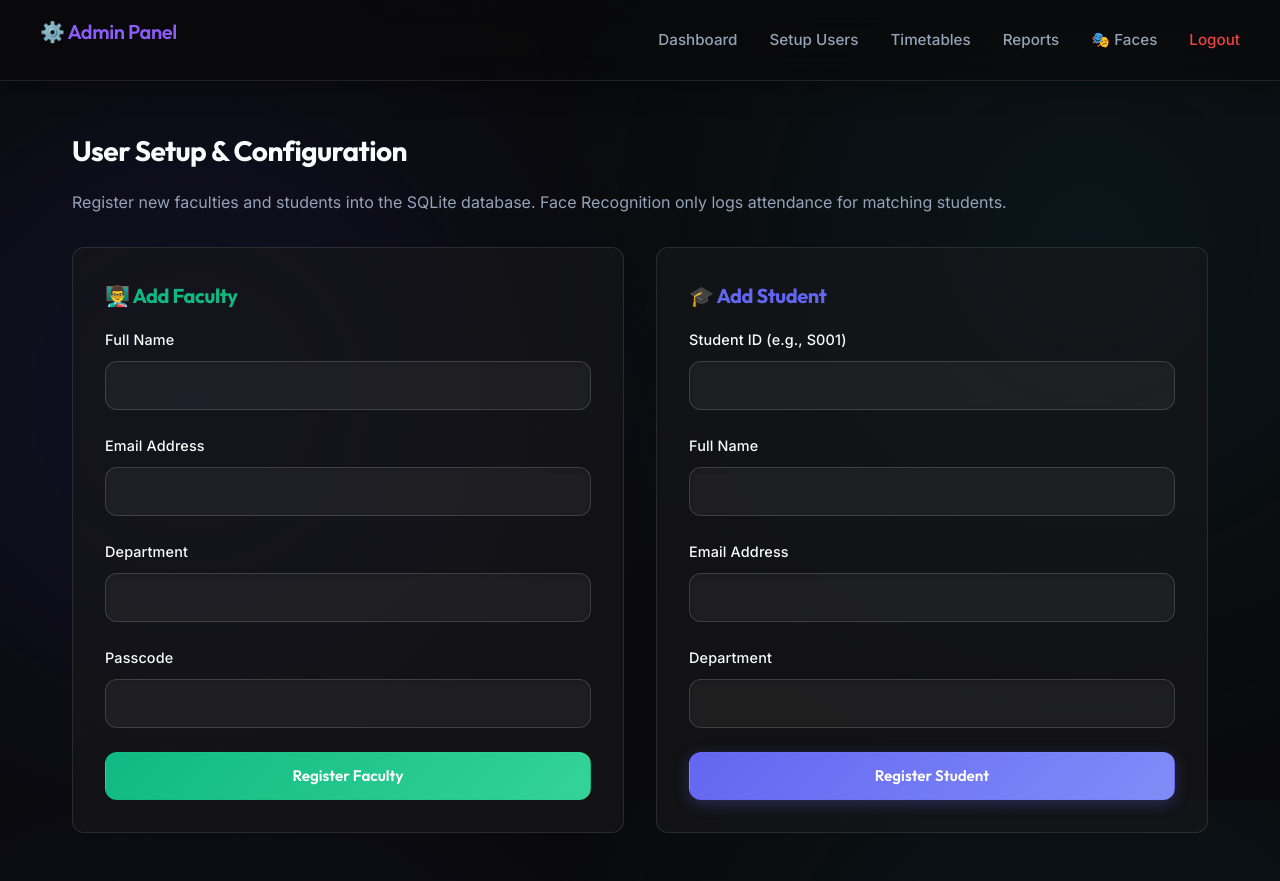
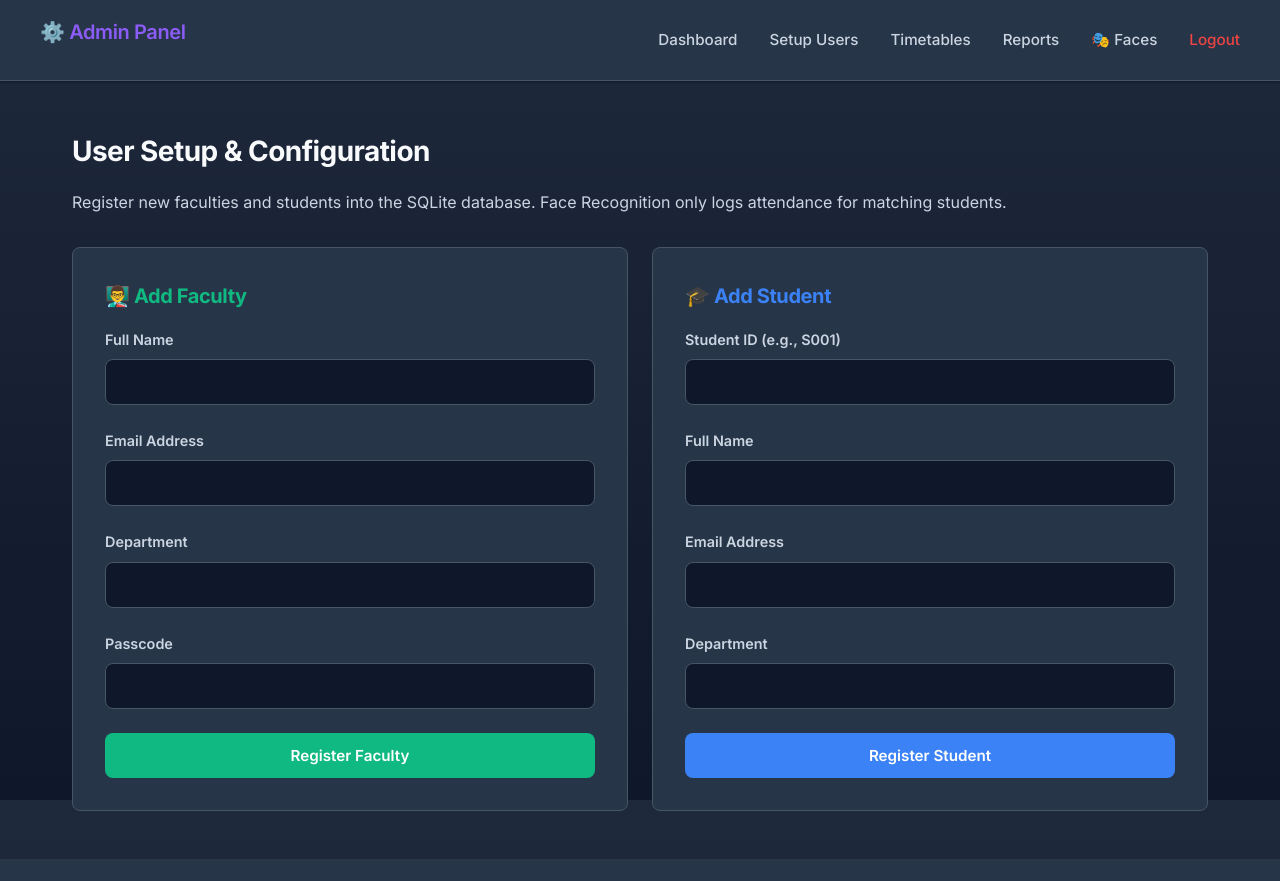
Before and after one commit to Hetansh20/face_recognition, a Flask app: page /admin/setup in a window 1280 px wide. After the commit the page ends 859 px from the top, so only its background shows below. Run offline with Flask 3, Linux system fonts and the light colour scheme; a user stored in the database is signed in.

Commit message:
"Changed the UI"

```diff
--- a/static/css/styles.css
+++ b/static/css/styles.css
@@ -1,20 +1,20 @@
 @import url('https://fonts.googleapis.com/css2?family=Inter:wght@400;500;600;700;800&family=Outfit:wght@500;600;700;800&display=swap');
 
 :root {
-  /* Premium Dark Theme Colors */
-  --bg-primary: #09090b;
-  --bg-color-gradient: radial-gradient(circle at 15% 50%, rgba(30, 27, 75, 0.4), transparent 45%), radial-gradient(circle at 85% 30%, rgba(13, 40, 48, 0.4), transparent 45%);
-  --bg-card: rgba(24, 24, 27, 0.65);
-  --bg-hover: rgba(39, 39, 42, 0.8);
-  --border-color: rgba(255, 255, 255, 0.1);
-  --border-light: rgba(255, 255, 255, 0.15);
+  /* Professional Dim Theme - balanced contrast */
+  --bg-primary: #1e293b; /* Slate 800 */
+  --bg-color-gradient: linear-gradient(180deg, #1e293b 0%, #0f172a 100%);
+  --bg-card: #273548; /* Slate slightly lighter than 900 */
+  --bg-hover: #334155;
+  --border-color: #475569;
+  --border-light: #64748b;
 
   --text-primary: #f8fafc;
-  --text-muted: #94a3b8;
+  --text-muted: #cbd5e1;
 
-  /* Electric Accents */
-  --accent-blue: #6366f1;
-  --accent-blue-hover: #4f46e5;
+  /* Solid Professional Accents */
+  --accent-blue: #3b82f6;
+  --accent-blue-hover: #2563eb;
   --accent-green: #10b981;
   --accent-green-hover: #059669;
   --accent-red: #ef4444;
@@ -23,16 +23,15 @@
   --accent-gold: #f59e0b;
 
   /* Modern shadows & radii */
-  --shadow-sm: 0 4px 6px -1px rgba(0, 0, 0, 0.3), 0 2px 4px -2px rgba(0, 0, 0, 0.3);
-  --shadow-md: 0 10px 15px -3px rgba(0, 0, 0, 0.5), 0 4px 6px -4px rgba(0, 0, 0, 0.5);
-  --shadow-glow: 0 0 20px rgba(99, 102, 241, 0.2);
-  --radius-md: 12px;
-  --radius-lg: 20px;
+  --shadow-sm: 0 1px 3px rgba(0, 0, 0, 0.4);
+  --shadow-md: 0 4px 6px -1px rgba(0, 0, 0, 0.4), 0 2px 4px -2px rgba(0, 0, 0, 0.4);
+  --radius-md: 8px;
+  --radius-lg: 12px;
   --radius-full: 9999px;
 
   /* Transition timings */
-  --transition-fast: 0.15s cubic-bezier(0.4, 0, 0.2, 1);
-  --transition-smooth: 0.3s cubic-bezier(0.4, 0, 0.2, 1);
+  --transition-fast: 0.15s ease;
+  --transition-smooth: 0.3s ease;
 }
 
 * {
@@ -57,14 +56,14 @@ body {
 
 /* Typography Enhancements */
 h1, h2, h3, h4, .nav-brand {
-  font-family: 'Outfit', 'Inter', sans-serif;
+  font-family: 'Inter', sans-serif;
   font-weight: 700;
   letter-spacing: -0.02em;
   color: var(--text-primary);
   margin-bottom: 1rem;
 }
 
-h1 { font-size: 2.75rem; line-height: 1.2; }
+h1 { font-size: 2.5rem; line-height: 1.2; }
 h2 { font-size: 1.75rem; }
 h3 { font-size: 1.25rem; }
 p { margin-bottom: 1rem; color: var(--text-muted); }
@@ -75,32 +74,28 @@ p { margin-bottom: 1rem; color: var(--text-muted); }
   margin: 0 auto;
   padding: 3rem 2rem;
   width: 100%;
-  animation: fadeIn 0.6s ease-out;
+  animation: fadeIn 0.4s ease-out;
 }
 
 @keyframes fadeIn {
-  from { opacity: 0; transform: translateY(10px); }
+  from { opacity: 0; transform: translateY(5px); }
   to { opacity: 1; transform: translateY(0); }
 }
 
 .auth-container {
-  max-width: 440px;
+  max-width: 420px;
   margin: 5rem auto;
   background: var(--bg-card);
-  backdrop-filter: blur(12px);
-  -webkit-backdrop-filter: blur(12px);
-  padding: 3rem;
+  padding: 2.5rem;
   border-radius: var(--radius-lg);
   box-shadow: var(--shadow-md);
   border: 1px solid var(--border-color);
-  animation: fadeIn 0.5s ease-out;
+  animation: fadeIn 0.4s ease-out;
 }
 
-/* Floating Navbar with Glassmorphism */
+/* Clean Professional Navbar */
 .navbar {
-  background: rgba(9, 9, 11, 0.7);
-  backdrop-filter: blur(16px);
-  -webkit-backdrop-filter: blur(16px);
+  background: var(--bg-card);
   border-bottom: 1px solid var(--border-color);
   padding: 1rem 2.5rem;
   display: flex;
@@ -109,7 +104,7 @@ p { margin-bottom: 1rem; color: var(--text-muted); }
   position: sticky;
   top: 0;
   z-index: 50;
-  box-shadow: 0 4px 30px rgba(0, 0, 0, 0.3);
+  box-shadow: var(--shadow-sm);
 }
 
 .nav-links {
@@ -124,39 +119,20 @@ p { margin-bottom: 1rem; color: var(--text-muted); }
   font-weight: 500;
   font-size: 0.95rem;
   transition: var(--transition-fast);
-  position: relative;
-}
-
-.nav-links a::after {
-  content: '';
-  position: absolute;
-  width: 0;
-  height: 2px;
-  bottom: -4px;
-  left: 0;
-  background-color: var(--accent-blue);
-  transition: width 0.3s ease;
-  border-radius: 2px;
 }
 
 .nav-links a:hover, .nav-links a.active {
   color: var(--text-primary);
 }
 
-.nav-links a:hover::after, .nav-links a.active::after {
-  width: 100%;
+.nav-links a[style*="color: var(--accent-red)"]:hover,
+.nav-links a[style*="color: #da3633"]:hover {
+  text-decoration: underline;
 }
 
-.nav-links a[style*="color: var(--accent-red)"]:hover::after,
-.nav-links a[style*="color: #da3633"]:hover::after {
-  background-color: var(--accent-red);
-}
-
-/* Base Cards (Glassmorphic) */
+/* Base Cards */
 .card {
   background: var(--bg-card);
-  backdrop-filter: blur(12px);
-  -webkit-backdrop-filter: blur(12px);
   border-radius: var(--radius-lg);
   padding: 2rem;
   border: 1px solid var(--border-color);
@@ -176,143 +152,134 @@ p { margin-bottom: 1rem; color: var(--text-muted); }
 
 label {
   display: block;
-  margin-bottom: 0.6rem;
-  font-weight: 500;
+  margin-bottom: 0.5rem;
+  font-weight: 600;
   font-size: 0.9rem;
-  color: var(--text-primary);
-  letter-spacing: 0.01em;
+  color: var(--text-muted);
 }
 
 input, select {
   width: 100%;
-  padding: 0.85rem 1.25rem;
-  background: rgba(255, 255, 255, 0.05);
-  border: 1px solid var(--border-light);
+  padding: 0.75rem 1rem;
+  background: #0f172a; /* Slate 900 for high contrast input field */
+  border: 1px solid var(--border-color);
   border-radius: var(--radius-md);
-  color: white;
+  color: var(--text-primary);
   font-family: inherit;
   font-size: 1rem;
-  transition: var(--transition-fast);
-  box-shadow: inset 0 2px 4px rgba(0,0,0,0.1);
+  transition: border-color var(--transition-fast);
 }
 
 input:focus, select:focus {
   outline: none;
   border-color: var(--accent-blue);
-  box-shadow: 0 0 0 3px rgba(99, 102, 241, 0.25);
-  background: rgba(255, 255, 255, 0.08);
+  box-shadow: 0 0 0 2px rgba(59, 130, 246, 0.2);
 }
 
-/* Buttons with Dynamic Effects */
+/* Buttons */
 .btn {
   display: inline-block;
-  padding: 0.85rem 1.75rem;
+  padding: 0.75rem 1.5rem;
   border: 1px solid transparent;
   border-radius: var(--radius-md);
-  font-family: 'Outfit', 'Inter', sans-serif;
+  font-family: inherit;
   font-weight: 600;
   font-size: 0.95rem;
   cursor: pointer;
   text-align: center;
-  transition: var(--transition-fast);
+  transition: all var(--transition-fast);
   color: white;
   text-decoration: none;
   width: 100%;
-  position: relative;
-  overflow: hidden;
 }
 
 .btn:active {
-  transform: scale(0.97);
+  transform: scale(0.98);
 }
 
-/* Primary Button with Gradient */
-.btn-primary {
-  background: linear-gradient(135deg, var(--accent-blue), #818cf8);
-  box-shadow: 0 4px 15px rgba(99, 102, 241, 0.3);
-}
-.btn-primary:hover {
-  background: linear-gradient(135deg, var(--accent-blue-hover), var(--accent-blue));
-  box-shadow: 0 6px 20px rgba(99, 102, 241, 0.5);
-  transform: translateY(-2px);
-}
+/* Primary Solid Colors */
+.btn-primary { background: var(--accent-blue); }
+.btn-primary:hover { background: var(--accent-blue-hover); box-shadow: 0 2px 8px rgba(59, 130, 246, 0.4); }
 
-.btn-success { background: linear-gradient(135deg, var(--accent-green), #34d399); }
-.btn-success:hover { background: linear-gradient(135deg, var(--accent-green-hover), var(--accent-green)); transform: translateY(-2px); box-shadow: 0 4px 15px rgba(16, 185, 129, 0.3); }
+.btn-success { background: var(--accent-green); }
+.btn-success:hover { background: var(--accent-green-hover); box-shadow: 0 2px 8px rgba(16, 185, 129, 0.4); }
 
-.btn-danger { background: linear-gradient(135deg, var(--accent-red), #f87171); }
-.btn-danger:hover { background: linear-gradient(135deg, var(--accent-red-hover), var(--accent-red)); transform: translateY(-2px); box-shadow: 0 4px 15px rgba(239, 68, 68, 0.3); }
+.btn-danger { background: var(--accent-red); }
+.btn-danger:hover { background: var(--accent-red-hover); box-shadow: 0 2px 8px rgba(239, 68, 68, 0.4); }
 
-.btn-purple { background: linear-gradient(135deg, var(--accent-purple), #a855f7); }
-.btn-purple:hover { background: linear-gradient(135deg, #7c3aed, var(--accent-purple)); transform: translateY(-2px); box-shadow: 0 4px 15px rgba(139, 92, 246, 0.3); }
+.btn-purple { background: var(--accent-purple); }
+.btn-purple:hover { background: #7c3aed; box-shadow: 0 2px 8px rgba(139, 92, 246, 0.4); }
 
 .btn-outline {
   background: transparent;
-  border: 1px solid var(--border-color);
-  backdrop-filter: blur(4px);
+  border: 1px solid var(--border-light);
+  color: var(--text-primary);
 }
 .btn-outline:hover {
-  background: rgba(255,255,255,0.05);
-  border-color: var(--border-light);
-  transform: translateY(-2px);
+  background: var(--bg-hover);
+  border-color: var(--text-muted);
+}
+
+/* Close Button (X) */
+.close-btn {
+  position: absolute;
+  top: 1rem;
+  right: 1.25rem;
+  background: transparent;
+  border: none;
+  color: var(--text-muted);
+  font-size: 1.5rem;
+  line-height: 1;
+  cursor: pointer;
+  width: auto;
+  padding: 0;
+  transition: color var(--transition-fast);
+}
+.close-btn:hover {
+  color: var(--accent-red);
 }
 
 /* Dashboard Cards Grid */
 .grid-cards {
   display: grid;
   grid-template-columns: repeat(auto-fit, minmax(280px, 1fr));
-  gap: 2rem;
+  gap: 1.5rem;
   margin-top: 2rem;
 }
 
 .stat-card {
   background: var(--bg-card);
-  backdrop-filter: blur(12px);
-  -webkit-backdrop-filter: blur(12px);
-  padding: 2rem;
+  padding: 1.75rem;
   border-radius: var(--radius-lg);
   border: 1px solid var(--border-color);
-  text-align: center;
   box-shadow: var(--shadow-sm);
   transition: var(--transition-smooth);
-  position: relative;
-  overflow: hidden;
 }
 
 .stat-card:hover {
-  transform: translateY(-5px);
+  transform: translateY(-2px);
   box-shadow: var(--shadow-md);
   border-color: var(--border-light);
 }
 
-.stat-card::before {
-  content: '';
-  position: absolute;
-  top: 0; left: 0; right: 0;
-  height: 4px;
+.stat-card h3 {
+  font-size: 2.75rem;
+  font-weight: 700;
+  margin: 0.5rem 0;
+  line-height: 1;
 }
 
-.stat-card h3 {
-  font-family: 'Outfit', sans-serif;
-  font-size: 3.5rem;
-  font-weight: 700;
-  margin: 1rem 0 0.5rem;
-  letter-spacing: -0.03em;
-}
+/* Distinct Top Borders instead of Text Glow */
+.stat-blue { border-top: 4px solid var(--accent-blue); }
+.stat-blue h3 { color: var(--accent-blue); }
+.stat-green { border-top: 4px solid var(--accent-green); }
+.stat-green h3 { color: var(--accent-green); }
+.stat-purple { border-top: 4px solid var(--accent-purple); }
+.stat-purple h3 { color: var(--accent-purple); }
 
-.stat-blue::before { background: var(--accent-blue); }
-.stat-blue h3 { color: var(--accent-blue); text-shadow: 0 0 20px rgba(99,102,241,0.3); }
-
-.stat-green::before { background: var(--accent-green); }
-.stat-green h3 { color: var(--accent-green); text-shadow: 0 0 20px rgba(16,185,129,0.3); }
-
-.stat-purple::before { background: var(--accent-purple); }
-.stat-purple h3 { color: var(--accent-purple); text-shadow: 0 0 20px rgba(139,92,246,0.3); }
-
-/* Beautiful Tables */
+/* Tables */
 .table-container {
   background: var(--bg-card);
-  backdrop-filter: blur(12px);
   border-radius: var(--radius-lg);
   border: 1px solid var(--border-color);
   overflow-x: auto;
--- a/templates/admin_setup.html
+++ b/templates/admin_setup.html
@@ -9,7 +9,10 @@
     <!-- Add Faculty -->
     <div style="background: var(--bg-card); padding: 2rem; border-radius: var(--radius-md); border: 1px solid var(--border-color);">
         <h3 style="color: var(--accent-green);">👨‍🏫 Add Faculty</h3>
-        <div id="fac-alert" class="alert" style="display: none;"></div>
+        <div id="fac-alert" class="alert" style="display: none;">
+            <span class="alert-msg"></span>
+            <button type="button" class="close-btn" onclick="this.parentElement.style.display='none'">&times;</button>
+        </div>
         <form id="facForm">
             <div class="form-group">
                 <label>Full Name</label>
@@ -34,7 +37,10 @@
     <!-- Add Student -->
     <div style="background: var(--bg-card); padding: 2rem; border-radius: var(--radius-md); border: 1px solid var(--border-color);">
         <h3 style="color: var(--accent-blue);">🎓 Add Student</h3>
-        <div id="stu-alert" class="alert" style="display: none;"></div>
+        <div id="stu-alert" class="alert" style="display: none;">
+            <span class="alert-msg"></span>
+            <button type="button" class="close-btn" onclick="this.parentElement.style.display='none'">&times;</button>
+        </div>
         <form id="stuForm">
             <div class="form-group">
                 <label>Student ID (e.g., S001)</label>
@@ -83,7 +89,7 @@ async function submitForm(e, endpoint, inputs, alertId) {
 
         const alertEl = document.getElementById(alertId);
         alertEl.style.display = 'block';
-        alertEl.textContent = data.message;
+        alertEl.querySelector('.alert-msg').textContent = data.message;
         alertEl.className = data.success ? 'alert alert-success' : 'alert alert-error';
 
         if (data.success) e.target.reset();
```
Also changed, not shown: other parts of static/css/styles.css (+20 -40 lines), templates/admin_login.html (+5 -2 lines), templates/admin_reports.html (+5 -2 lines), templates/admin_timetables.html (+5 -2 lines), templates/faculty_active_session.html (+8 -3 lines), templates/faculty_login.html (+5 -2 lines), attendance_system.db, registered_faces/Hetansh_Shah_92410133031_front.jpg, registered_faces/Hetansh_Shah_92410133031_left.jpg, registered_faces/Hetansh_Shah_92410133031_right.jpg, 1 other file.
